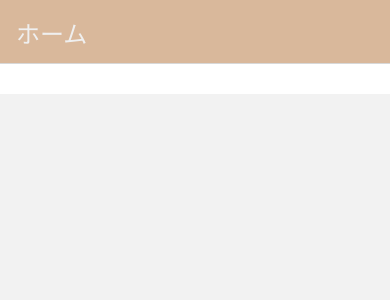
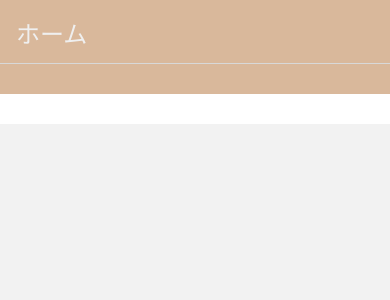
Before and after one commit to ken0426/eatLimit-app2.0, a React Native app: screen /homeScreen in a window 390 px wide. Shown: the top 300 px of the page. Built offline with nearby package versions, Linux system fonts and the light colour scheme.

Commit message:
[feat] searchAreaの仮実装

```diff
--- a/src/components/HomeScreen.tsx
+++ b/src/components/HomeScreen.tsx
@@ -1,9 +1,11 @@
 import React from 'react';
 import { StyleSheet, Text, View } from 'react-native';
+import { color } from '../../styles';
 
 const HomeScreen = () => {
   return (
     <>
+      <View style={styles.searchArea}></View>
       <View style={styles.topBar}></View>
     </>
   );
@@ -16,4 +18,11 @@ const styles = StyleSheet.create({
     height: 30,
     backgroundColor: '#ffffff',
   },
+  searchArea: {
+    height: 30,
+    backgroundColor: color.rightBlue,
+    // backgroundColor: 'red',
+    // borderColor: color.rightBlue,
+    borderWidth: 0,
+  },
 });
```
